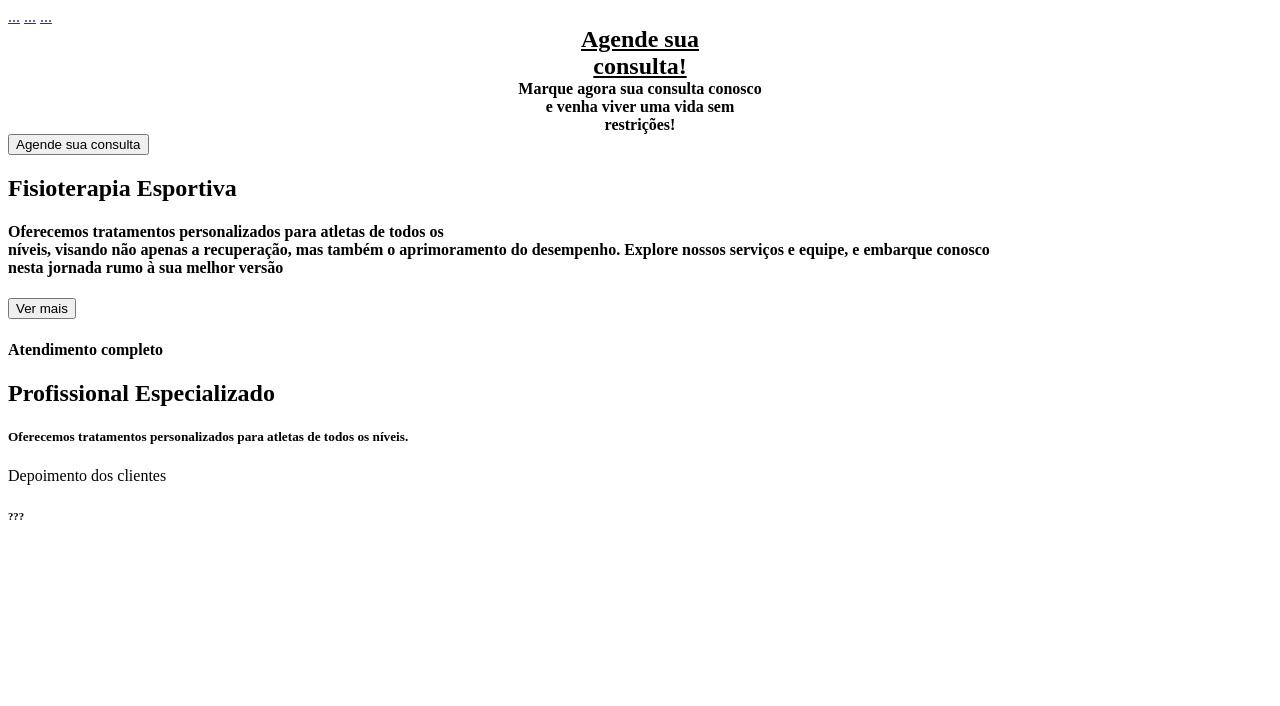
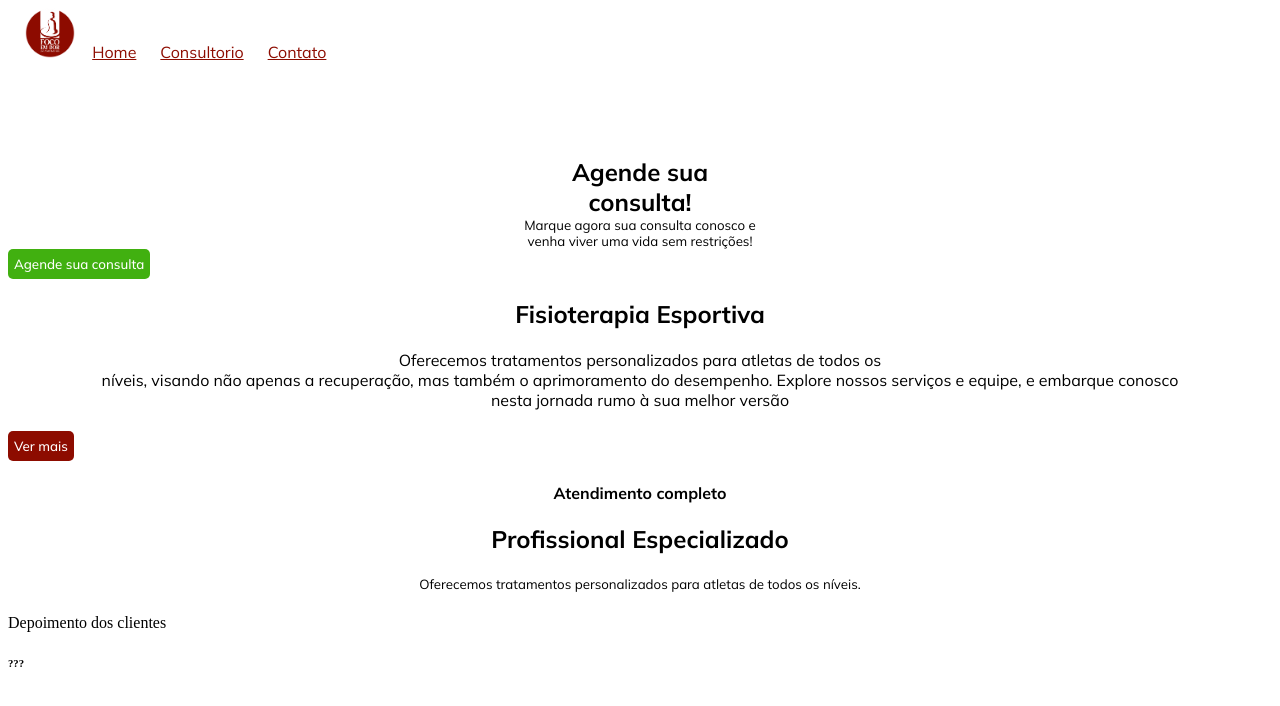
Before and after one commit to caioenriquena/proj_foco_em_dor, a PHP site: page / in a window 1280 px wide. Shown: the top 706 px of the page. Run offline with PHP 8.4, Linux system fonts and the light colour scheme.

Commit message:
alteração de cores e add logo

```diff
--- a/index.html
+++ b/index.html
@@ -9,9 +9,10 @@
 <body>
     <header class ="cabecalho">
         <nav class="cabecalho-menu">
-            <a class="cabecalho-menu-item" href="">...</a>
-            <a class="cabecalho-menu-item" href="">...</a>
-            <a class="cabecalho-menu-item" href="">...</a>
+            <a class="cabecalho-menu-item"><img src="./img/logo redondo 2.png" alt="logo" height="50px">
+            <a class="cabecalho-menu-item" href="">Home</a>
+            <a class="cabecalho-menu-item" href="">Consultorio</a>
+            <a class="cabecalho-menu-item" href="">Contato</a>
         </nav>
     </header>
 
@@ -19,13 +20,13 @@
         <section class="conteudo-principal">
             <div class="conteudo-principal-foto">
                 <h1 class="conteudo-principal-escrito">Agende sua consulta!</h1>
-                <h4 class="conteudo-principal-escrito-subtitulo">Marque agora sua consulta conosco e venha viver uma vida sem restrições!</h4>
-                <button class="conteudo-principal-foto-escrito-botao">Agende sua consulta </button>
+                <h5 class="conteudo-principal-escrito-subtitulo">Marque agora sua consulta conosco e venha viver uma vida sem restrições!</h5>
+                <button class="conteudo-principal-foto-escrito-botao">Agende sua consulta</button>
             <div class="conteudo-principal-photo">
                 <h1 class="conteudo-informativo-escrito"> Fisioterapia Esportiva</h1>
                 <h4 class="conteudo-informativo-subtitulo">Oferecemos tratamentos personalizados para atletas de todos os <br>níveis, visando não apenas a recuperação, mas também o
                     aprimoramento do desempenho. Explore nossos serviços e equipe, e embarque conosco <br>nesta jornada rumo à sua melhor versão</h4>
-                <button class="conteudo-informativo-botao"> Ver mais</button>
+                <button class="conteudo-principal-botao"> Ver mais</button>
             </div>
             </div>
         </section>
--- a/styles.css
+++ b/styles.css
@@ -1,9 +1,25 @@
+@import url('https://fonts.googleapis.com/css2?family=Mulish:ital,wght@0,200..1000;1,200..1000&family=Roboto:ital,wght@0,100;0,300;0,400; 0,500;0,700;0,900;1,100;1,300;1,400;1,500;1,700;1,900&display=swap');
+.cabecalho-menu{
+    background-color:#ffffff;
+}
+.cabecalho-menu-item{
+    font-family: 'mulish', sans-serif;
+    color: #8d0c00;
+    font-weight: 400;
+    position: sticky;
+    top: 20px;
+    left: 15px;
+    align-items: center;
+    justify-content: center;
+    padding: 10px;
+}
 .conteudo-principal-escrito{
+    font-family: 'mulish', sans-serif;
     max-width: 195px;
 	margin: 0 auto;
 	display: flex;
-    text-decoration-line: underline;
-    text-align: center ;
+    text-align: center;
+    margin-top: 95px;
     }
 .conteudo-principal-escrito-subtitulo{
     max-width: 250px;
@@ -11,3 +27,50 @@
 	display: flex;
     text-align: center;
 }
+.conteudo-principal-escrito-subtitulo{
+    font-family: 'mulish', sans-serif;
+    font-weight: 400;
+    text-align: center;
+}
+.conteudo-informativo-escrito{
+    font-family: 'mulish', sans-serif;
+    text-align: center;
+}
+.conteudo-principal-foto-escrito-botao{
+    border-radius: 5px;
+    border: none;
+    height: 30px;
+    font-family: 'mulish', sans-serif;
+    font-weight: 500;
+    color:#ffffff;
+    background-color:#41b010;
+}
+.conteudo-informativo-subtitulo{
+    font-family: 'mulish', sans-serif;
+    font-weight: 400;
+    text-align: center;
+}
+.conteudo-principal-botao{
+    border-radius: 5px;
+    border: none;
+    height: 30px;
+    font-family: 'mulish', sans-serif;
+    font-weight: 500;
+    color:#ffffff;
+    background-color:#8d0c00;
+}
+.conteudo-secundario-escrito{
+    font-family: 'mulish', sans-serif;
+    text-align: center;
+}
+.conteudo-secundario-escrito-titulo{
+    font-family: 'mulish',sans-serif;
+    text-align: center;
+}
+.conteudo-secundario-escrito-subtitulo{
+    font-family: 'mulish', sans-serif;
+    font-weight: 400;
+    text-align: center;
+}
+.rodape{
+}
```
Also changed, not shown: img/Design sem nome (10).png (added), img/Design sem nome (7).svg (added), img/JPESPECTROS_TREINO_SABADO_ANDERSONSILVA-111.jpg (added), img/logo redondo 2.png (added).
